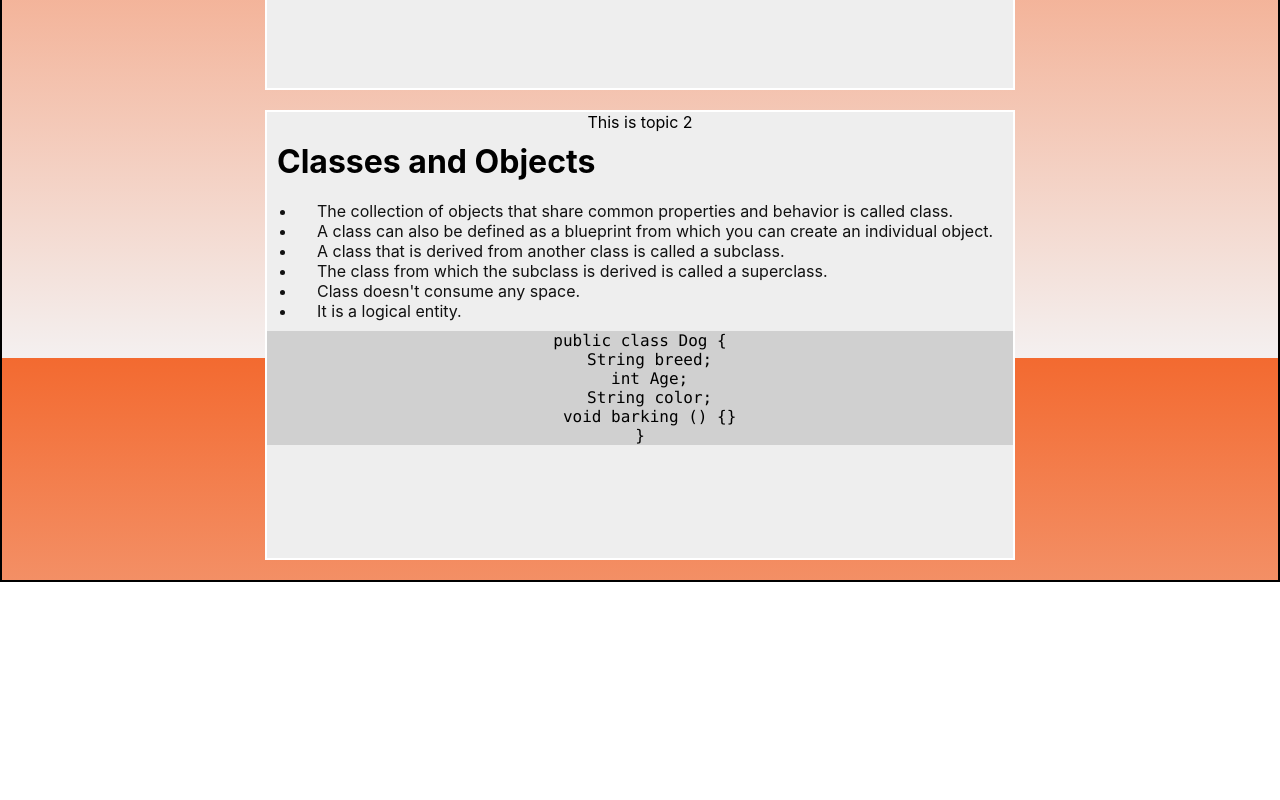
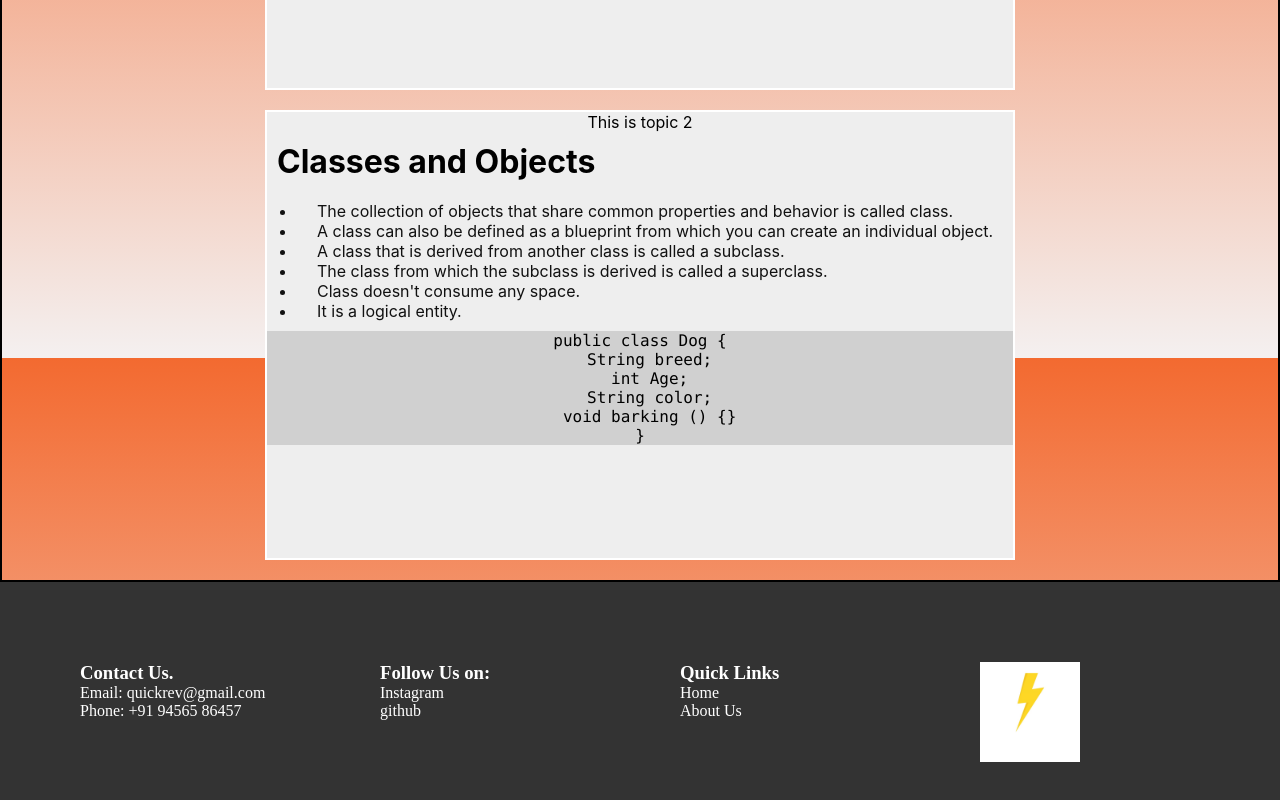
Before and after one commit to AashutoshSingh29/QuickRev, a React (Create React App) app: page /contactus in a window 1280 px wide. Shown: the part 442-1242 px from the top of the page. Before the commit the page ends 1024 px from the top, so only its background shows below. Built offline with nearby package versions, Linux system fonts and the light colour scheme.

Commit message:
Footer transformed into independent component

```diff
--- a/src/App.js
+++ b/src/App.js
@@ -2,6 +2,7 @@ import './App.css';
 import AboutUs from './components/AboutUs';
 import Course from './components/Course';
 import NavBar from './components/NavBar';
+import Footer from './components/Footer'
 import {
   Route,
   Routes
@@ -17,6 +18,7 @@ function App() {
         <Route path="/aboutus" element={<AboutUs></AboutUs>} > </Route>
         <Route path="/contactus" element={<SubjectTopics/>} > </Route>
       </Routes>
+      <Footer/>
     </div>
   );
 }
--- a/src/components/AboutUs.js
+++ b/src/components/AboutUs.js
@@ -1,6 +1,4 @@
 import React from "react";
-import AnimatedIcon from "./AnimatedIcon";
-import { Link } from "react-router-dom";
 import IntroCard from "./IntroCard";
 
 const AboutUs = () =>{
@@ -10,38 +8,12 @@ return(
     <div className="containerCrousal ">
         <img className="bannerImage" src="/blackWall.jpg" alt="Crousal"  width={`100%`} height={`50%`}/>
     </div>
-
     <section>
         <h1 className="aboutUsParaHeading">About Quick-Rev</h1>
         <p className="aboutUsPara" >Welcome to QuickRev, the ultimate destination for college students gearing up for interviews. At QuickRev, our mission is clear: we aim to be your reliable companion during those crucial last-minute revision sessions. We understand the significance of interviews, and that's why we've curated a platform focused on simplifying fundamental yet frequently asked topics across a range of subjects. Whether you're preparing for a technical interview or revising general knowledge, QuickRev has you covered. Our materials are designed to be concise, clear, and tailored to meet the unique needs of college students facing interviews. We believe in the power of efficient and quality revision to boost confidence and performance. Join QuickRev, and let's embark on this journey of last-minute success together!</p>
     </section>
     <IntroCard></IntroCard>
     </div>
-
-
-
-        <footer>
-            <div className="footer-content contact">
-                <h3>Contact Us.</h3>
-                <p>Email: quickrev@gmail.com</p>
-                <p>Phone: +91 94565 86457</p>
-            </div>
-            <div className="footer-content social">
-                <h3>Follow Us on:</h3>
-                <p>Instagram</p>
-                <p>github</p>
-            </div>
-            <div className="footer-content quick-links">
-                <h3>Quick Links</h3>
-                <Link to='/'> Home</Link>
-                <Link to='/aboutus' >About Us </Link>
-            </div>
-            <div className="footer-content social">
-                {<AnimatedIcon/>}
-            </div>
-
-        </footer>
-
     </>
 
 )
--- /dev/null
+++ b/src/components/Footer.js
@@ -0,0 +1,32 @@
+import React from "react";
+import AnimatedIcon from "./AnimatedIcon";
+import { Link } from "react-router-dom";
+const Footer = () =>{
+    return(
+        <div className="container">
+            <footer>
+            <div className="footer-content contact">
+                <h3>Contact Us.</h3>
+                <p>Email: quickrev@gmail.com</p>
+                <p>Phone: +91 94565 86457</p>
+            </div>
+            <div className="footer-content social">
+                <h3>Follow Us on:</h3>
+                <p>Instagram</p>
+                <p>github</p>
+            </div>
+            <div className="footer-content quick-links">
+                <h3>Quick Links</h3>
+                <Link to='/'> Home</Link>
+                <Link to='/aboutus' >About Us </Link>
+            </div>
+            <div className="footer-content social">
+                {<AnimatedIcon/>}
+            </div>
+
+        </footer>
+        </div>
+    )
+}
+
+export default Footer;
--- a/src/index.css
+++ b/src/index.css
@@ -382,6 +382,12 @@ object-fit: cover;
 
 }
 
+@media (max-width:858px){
+  .intro-card button{
+    height: auto;
+  }
+}
+
 /* Intro card CSS Ended */
 
 
```
